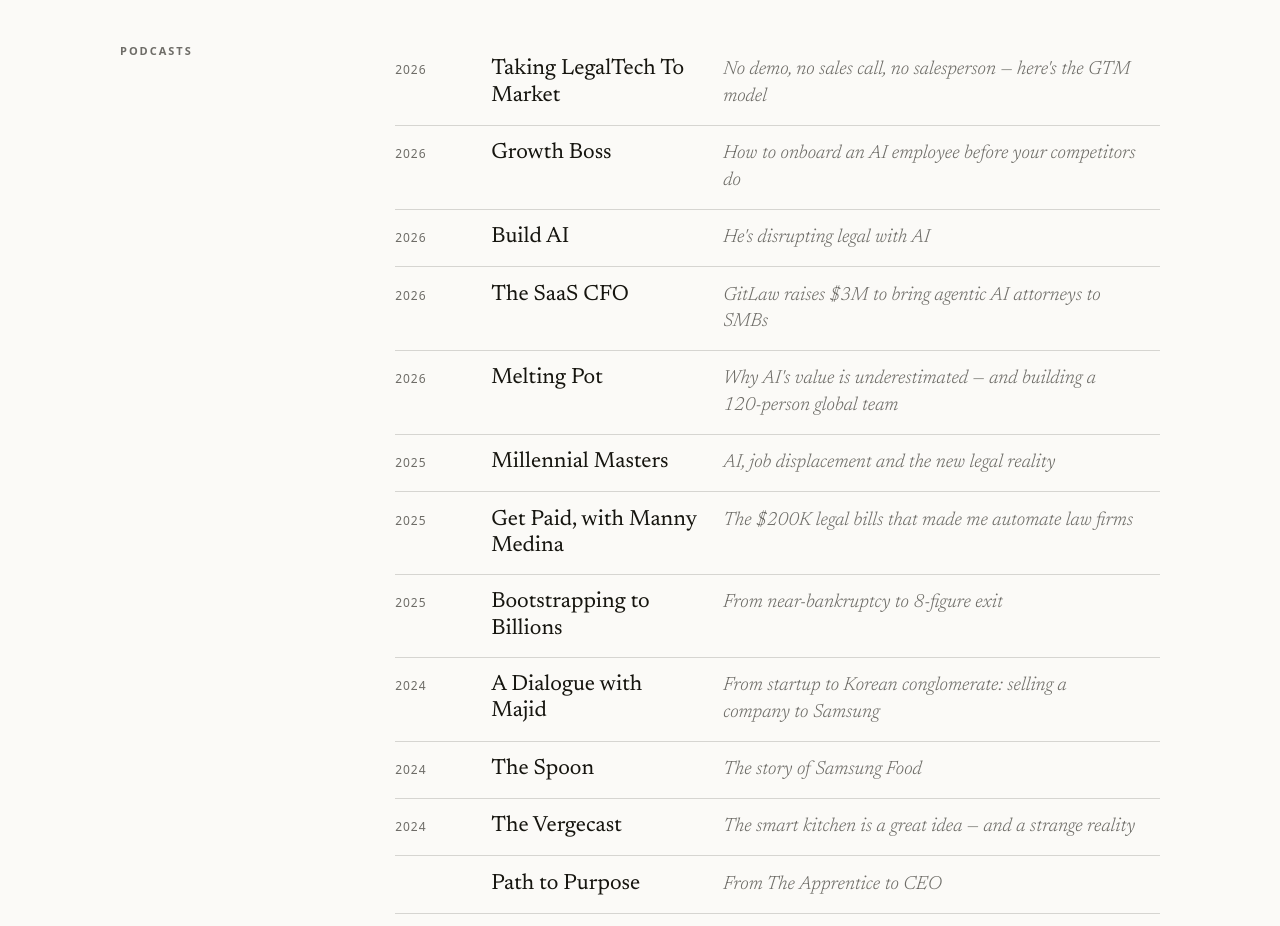
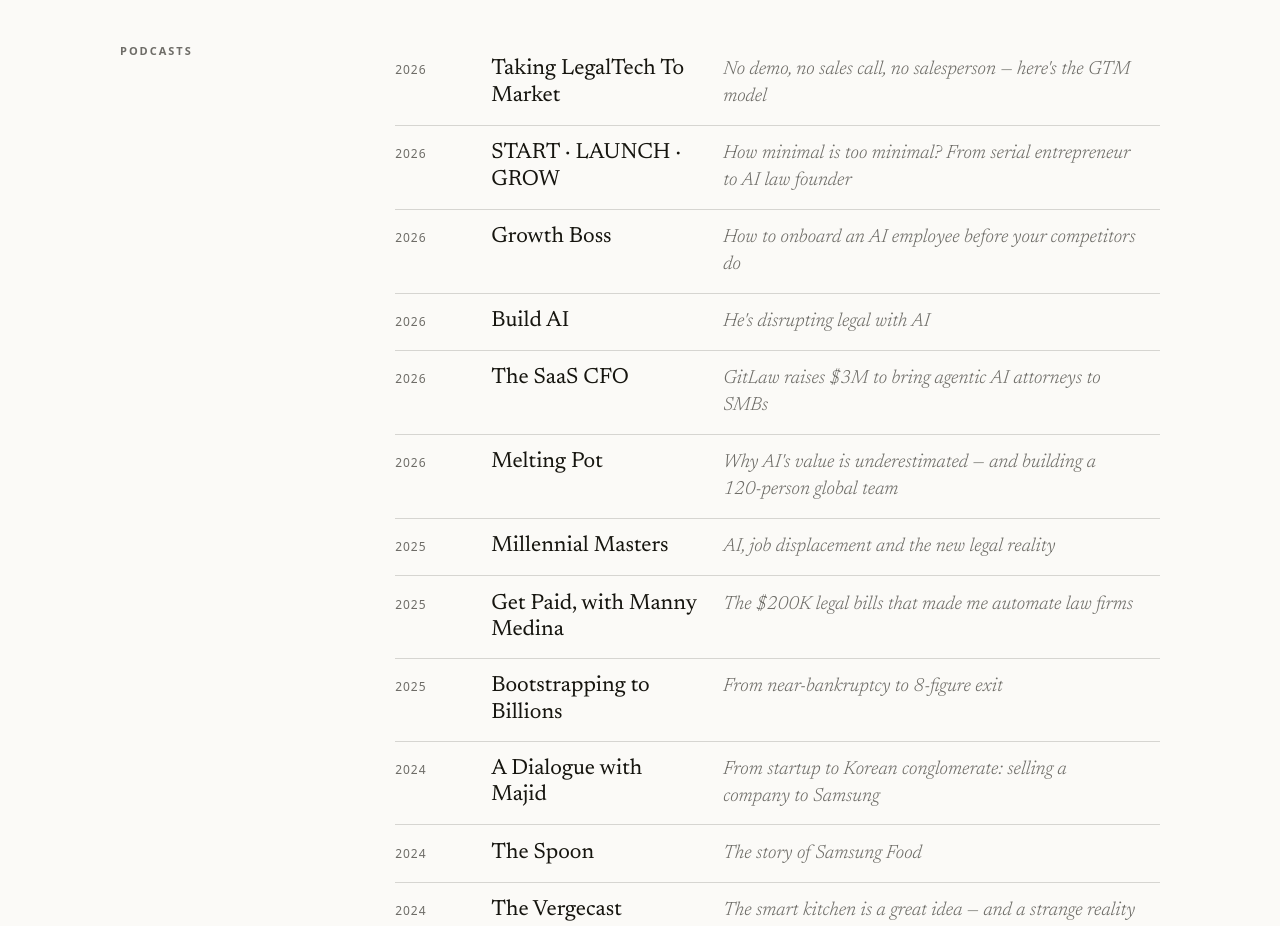
Before and after one commit to Holzherr/nickholzherr.com, a plain HTML site: page index.html in a window 1280 px wide. Shown: the part 4280-5206 px from the top of the page. Drawn offline with Linux system fonts and the light colour scheme.

Commit message:
add: START · LAUNCH · GROW podcast episode

```diff
--- a/index.html
+++ b/index.html
@@ -331,6 +331,7 @@
     <p class="label">Podcasts</p>
     <ol class="press-list">
       <li class="press-item"><a class="press-main" href="https://podcasts.apple.com/us/podcast/no-demo-no-sales-call-no-salesperson-heres-the-gtm/id1891967592?i=1000771272184"><span class="press-year">2026</span><span class="press-outlet">Taking LegalTech To Market</span><span class="press-title">No demo, no sales call, no salesperson — here's the GTM model</span></a></li>
+      <li class="press-item"><a class="press-main" href="https://podcasts.apple.com/us/podcast/how-minimal-is-too-minimal-from-serial-entrepreneur/id1883822760?i=1000770717149"><span class="press-year">2026</span><span class="press-outlet">START · LAUNCH · GROW</span><span class="press-title">How minimal is too minimal? From serial entrepreneur to AI law founder</span></a></li>
       <li class="press-item"><a class="press-main" href="https://podcasts.apple.com/us/podcast/how-to-onboard-an-ai-employee-before-your/id1760552724?i=1000767564637"><span class="press-year">2026</span><span class="press-outlet">Growth Boss</span><span class="press-title">How to onboard an AI employee before your competitors do</span></a></li>
       <li class="press-item"><a class="press-main" href="https://podcasts.apple.com/us/podcast/hes-disrupting-legal-with-ai-nick-holzherr-founder/id1801007697?i=1000749612763"><span class="press-year">2026</span><span class="press-outlet">Build AI</span><span class="press-title">He's disrupting legal with AI</span></a></li>
       <li class="press-item"><a class="press-main" href="https://podcasts.apple.com/us/podcast/gitlaw-raises-%243m-to-bring-agentic-ai-attorneys-to-smbs/id1579374247?i=1000746844357"><span class="press-year">2026</span><span class="press-outlet">The SaaS CFO</span><span class="press-title">GitLaw raises $3M to bring agentic AI attorneys to SMBs</span></a></li>
```
